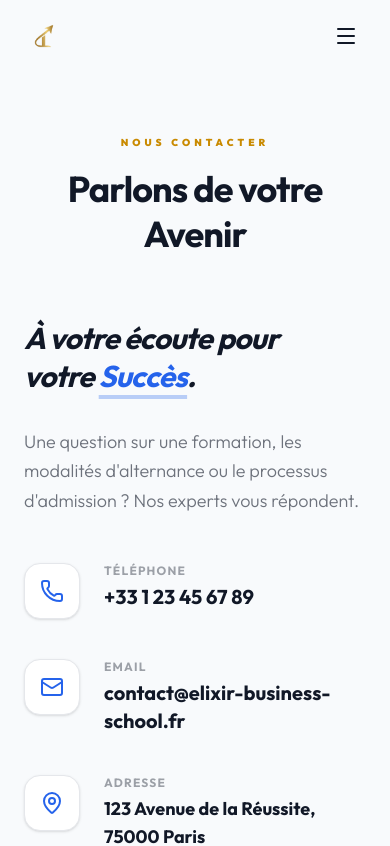
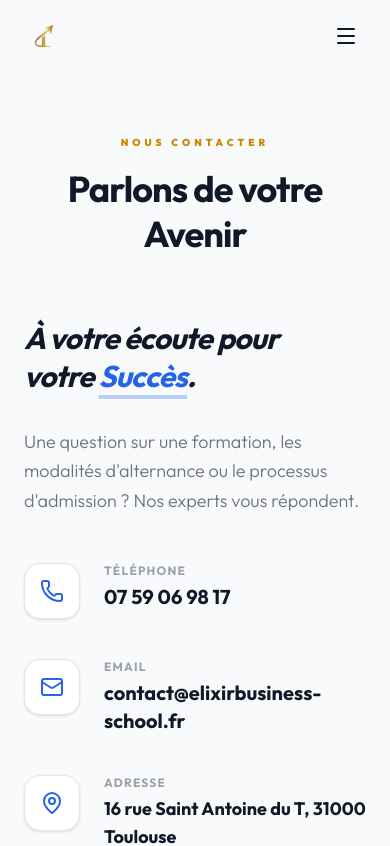
Before and after one commit to Bingo-agency26/Elixir-business-school, a React (Vite) app: page /contact in a window 390 px wide. Shown: the top 846 px of the page. Built offline with nearby package versions, Linux system fonts and the light colour scheme.

Commit message:
fix: update contact details to Toulouse, new phone 07 59 06 98 17 and email contact@elixirbusiness-school.fr

```diff
--- a/index.html
+++ b/index.html
@@ -8,25 +8,25 @@
     <!-- Primary Meta Tags -->
     <title>Elixir Business School | Excellence en Commerce & Management</title>
     <meta name="title" content="Elixir Business School | Excellence en Commerce & Management" />
-    <meta name="description" content="Elixir Business School - Grande École Supérieure de Commerce & Management à Paris. Formations d'excellence en alternance : BTS MCO, Bachelor, Mastère en Marketing, Vente & Digital." />
-    <meta name="keywords" content="Elixir Business School, école de commerce Paris, BTS MCO, alternance commerce, marketing digital, management commercial, formation supérieure" />
+    <meta name="description" content="Elixir Business School - Grande École Supérieure de Commerce & Management à Toulouse. Formations d'excellence en alternance : BTS MCO, Bachelor, Mastère en Marketing, Vente & Digital." />
+    <meta name="keywords" content="Elixir Business School, école de commerce Toulouse, BTS MCO, alternance commerce, marketing digital, management commercial, formation supérieure" />
     <meta name="author" content="Elixir Business School" />
     <meta name="robots" content="index, follow" />
     <meta name="theme-color" content="#1e1e24" />
-    <link rel="canonical" href="https://elixir-business-school.fr/" />
+    <link rel="canonical" href="https://elixirbusiness-school.fr/" />
 
     <!-- Open Graph / Facebook -->
     <meta property="og:type" content="website" />
     <meta property="og:locale" content="fr_FR" />
-    <meta property="og:url" content="https://elixir-business-school.fr/" />
+    <meta property="og:url" content="https://elixirbusiness-school.fr/" />
     <meta property="og:title" content="Elixir Business School | Excellence en Commerce & Management" />
-    <meta property="og:description" content="Formations supérieures d'excellence en alternance et initiale. BTS, Bachelor & Mastères certifiés à Paris." />
+    <meta property="og:description" content="Formations supérieures d'excellence en alternance et initiale. BTS, Bachelor & Mastères certifiés à Toulouse." />
     <meta property="og:image" content="/Logo.png" />
     <meta property="og:site_name" content="Elixir Business School" />
 
     <!-- Twitter -->
     <meta property="twitter:card" content="summary_large_image" />
-    <meta property="twitter:url" content="https://elixir-business-school.fr/" />
+    <meta property="twitter:url" content="https://elixirbusiness-school.fr/" />
     <meta property="twitter:title" content="Elixir Business School | Excellence en Commerce & Management" />
     <meta property="twitter:description" content="Formations d'excellence en Commerce, Marketing & Management." />
     <meta property="twitter:image" content="/Logo.png" />
@@ -37,18 +37,18 @@
         "@context": "https://schema.org",
         "@type": "EducationalOrganization",
         "name": "Elixir Business School",
-        "url": "https://elixir-business-school.fr",
-        "logo": "https://elixir-business-school.fr/Logo.png",
+        "url": "https://elixirbusiness-school.fr",
+        "logo": "https://elixirbusiness-school.fr/Logo.png",
         "description": "École supérieure de commerce et de management spécialisée dans les formations d'excellence en alternance et initiale.",
         "address": {
           "@type": "PostalAddress",
-          "streetAddress": "123 Avenue de la Réussite",
-          "addressLocality": "Paris",
-          "postalCode": "75000",
+          "streetAddress": "16 rue Saint Antoine du T",
+          "addressLocality": "Toulouse",
+          "postalCode": "31000",
           "addressCountry": "FR"
         },
-        "telephone": "+33123456789",
-        "email": "contact@elixir-business-school.fr"
+        "telephone": "+33759069817",
+        "email": "contact@elixirbusiness-school.fr"
       }
     </script>
   </head>
--- a/src/components/Footer.tsx
+++ b/src/components/Footer.tsx
@@ -56,15 +56,15 @@ export default function Footer() {
           <ul className="space-y-4 text-sm text-brand-text/40">
             <li className="flex items-start space-x-3">
               <MapPin className="w-5 h-5 text-brand-secondary shrink-0" />
-              <span>123 Avenue de la Réussite, 75000 Paris</span>
+              <span>16 rue Saint Antoine du T, 31000 Toulouse</span>
             </li>
             <li className="flex items-center space-x-3">
               <Phone className="w-5 h-5 text-brand-secondary shrink-0" />
-              <span>+33 1 23 45 67 89</span>
+              <a href="tel:0759069817" className="hover:text-brand-secondary transition-colors">07 59 06 98 17</a>
             </li>
             <li className="flex items-center space-x-3">
               <Mail className="w-5 h-5 text-brand-secondary shrink-0" />
-              <span>contact@elixir-business-school.fr</span>
+              <a href="mailto:contact@elixirbusiness-school.fr" className="hover:text-brand-secondary transition-colors">contact@elixirbusiness-school.fr</a>
             </li>
           </ul>
         </div>
--- a/src/pages/Contact.tsx
+++ b/src/pages/Contact.tsx
@@ -28,7 +28,7 @@ export default function Contact() {
                 </div>
                 <div>
                   <h4 className="text-xs uppercase tracking-widest text-brand-text/40 font-bold mb-1">Téléphone</h4>
-                  <p className="text-xl font-bold text-brand-text">+33 1 23 45 67 89</p>
+                  <a href="tel:0759069817" className="text-xl font-bold text-brand-text hover:text-brand-secondary transition-colors">07 59 06 98 17</a>
                 </div>
               </div>
 
@@ -38,7 +38,7 @@ export default function Contact() {
                 </div>
                 <div>
                   <h4 className="text-xs uppercase tracking-widest text-brand-text/40 font-bold mb-1">Email</h4>
-                  <p className="text-xl font-bold text-brand-text">contact@elixir-business-school.fr</p>
+                  <a href="mailto:contact@elixirbusiness-school.fr" className="text-xl font-bold text-brand-text hover:text-brand-secondary transition-colors">contact@elixirbusiness-school.fr</a>
                 </div>
               </div>
 
@@ -48,7 +48,7 @@ export default function Contact() {
                 </div>
                 <div>
                   <h4 className="text-xs uppercase tracking-widest text-brand-text/40 font-bold mb-1">Adresse</h4>
-                  <p className="text-lg font-bold text-brand-text">123 Avenue de la Réussite, 75000 Paris</p>
+                  <p className="text-lg font-bold text-brand-text">16 rue Saint Antoine du T, 31000 Toulouse</p>
                 </div>
               </div>
             </div>
```
